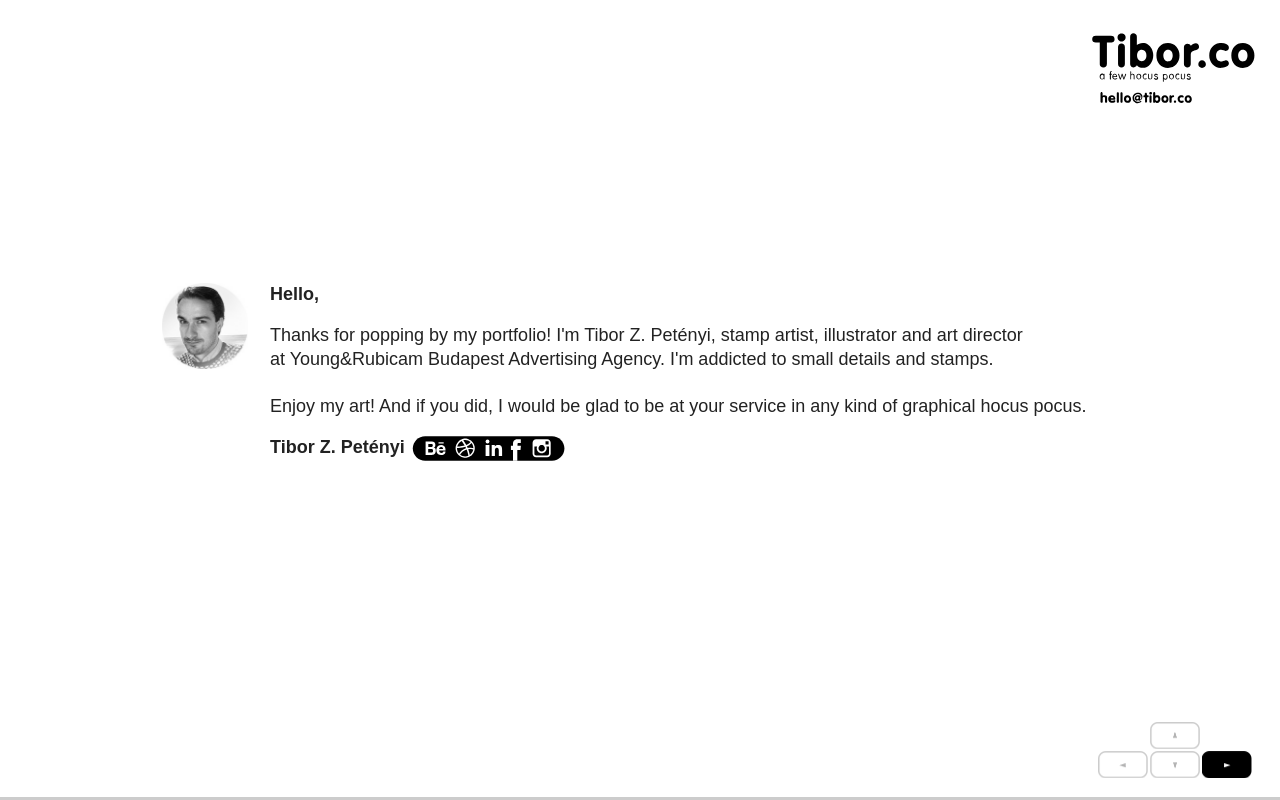
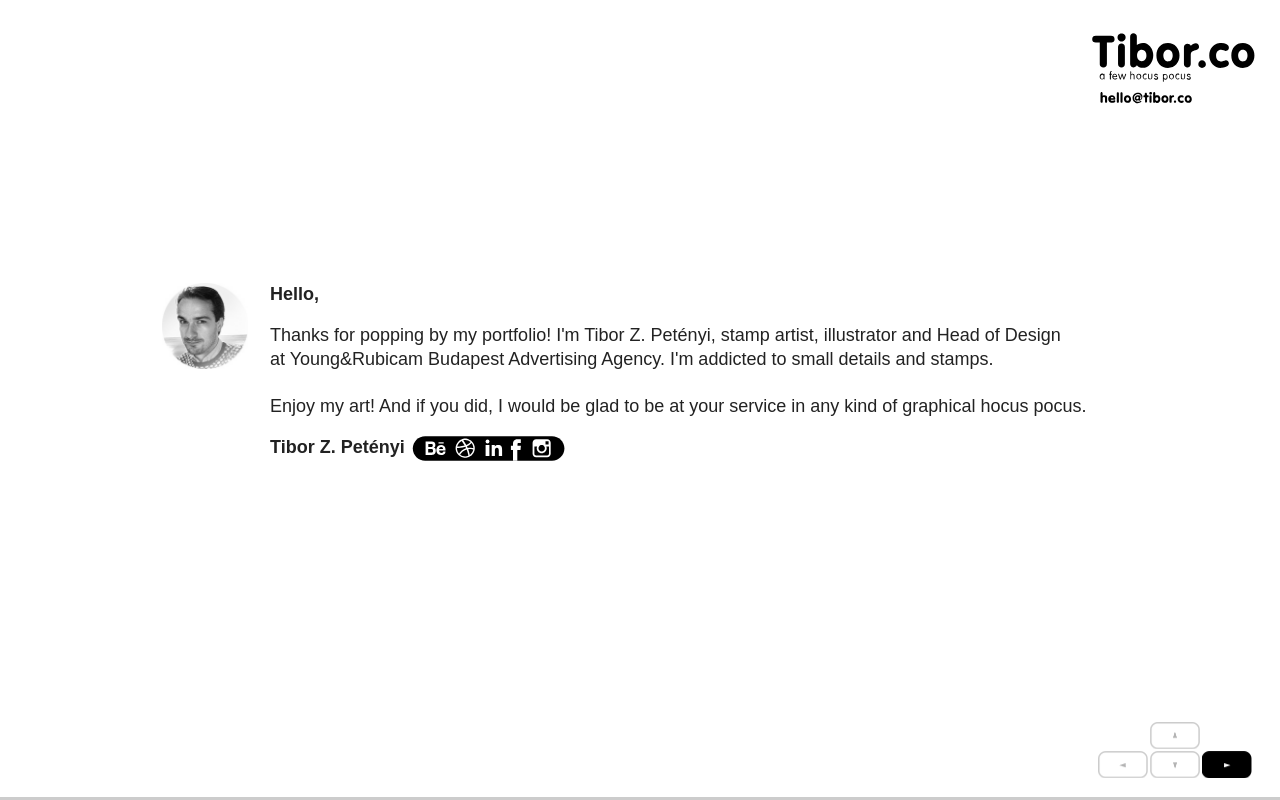
Before and after one commit to harisadam/tibor.co, a website: page index.html in a window 1280 px wide. Drawn offline with nearby package versions, Linux system fonts and the light colour scheme.

Commit message:
add new position

```diff
--- a/index.html
+++ b/index.html
@@ -58,7 +58,7 @@
           <div class="about">
             <p class="hello">Hello,</p>
             <p>
-              Thanks for popping by my portfolio! I'm Tibor Z. Petényi, stamp artist, illustrator and art director <br/>at Young&Rubicam Budapest Advertising Agency. I'm addicted to small details and stamps.<br/><br/>
+              Thanks for popping by my portfolio! I'm Tibor Z. Petényi, stamp artist, illustrator and Head of Design <br/>at Young&Rubicam Budapest Advertising Agency. I'm addicted to small details and stamps.<br/><br/>
               Enjoy my art! And if you did, I would be glad to be at your service in any kind of graphical hocus pocus.
             </p>
             <p class="hello left">
```
